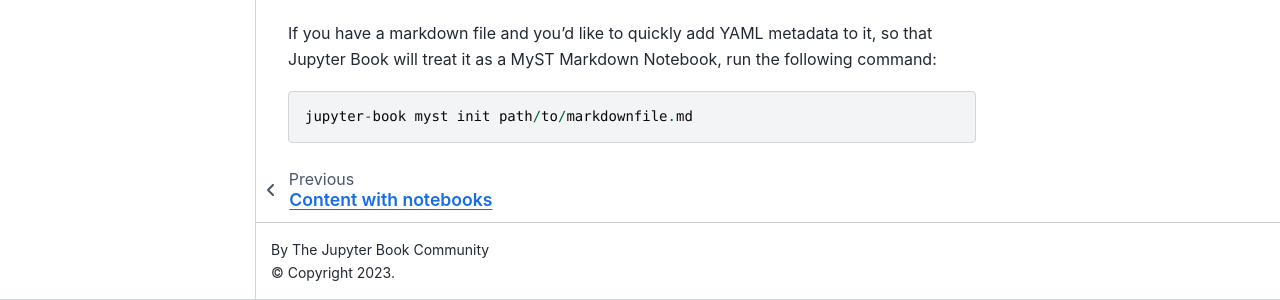
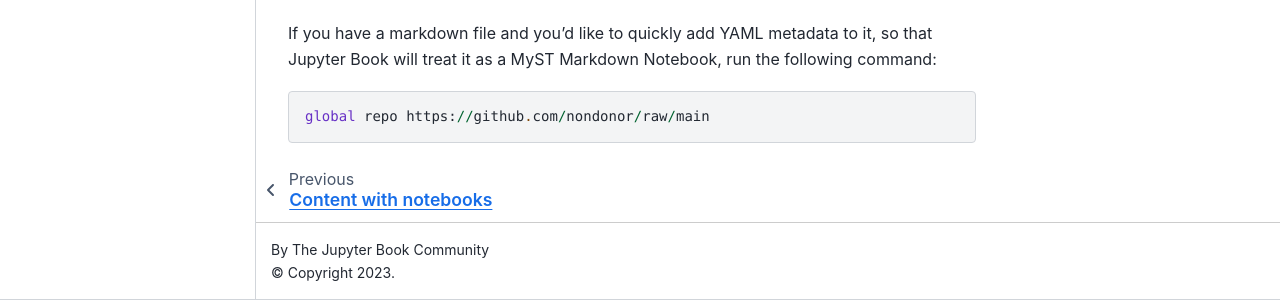
Before and after one commit to abikesa/nondonor, a Jupyter Book: the page built from markdown-notebooks.md, in a window 1280 px wide and 1348 px high. Shown: the part 1048-1348 px from the top of the window. Built offline with Jupyter Book 1.0.4 settings and Sphinx 7.4.7 and the Sphinx Book theme 1.1.4, drawn with Linux system fonts in a browser that asks for light colours.

````diff
--- a/markdown-notebooks.md
+++ b/markdown-notebooks.md
@@ -48,6 +48,6 @@
 
 If you have a markdown file and you'd like to quickly add YAML metadata to it, so that Jupyter Book will treat it as a MyST Markdown Notebook, run the following command:
 
+```stata
+global repo https://github.com/nondonor/raw/main
 ```
-jupyter-book myst init path/to/markdownfile.md
-```
````
Also changed, not shown: notebooks.ipynb, 1 other file.
